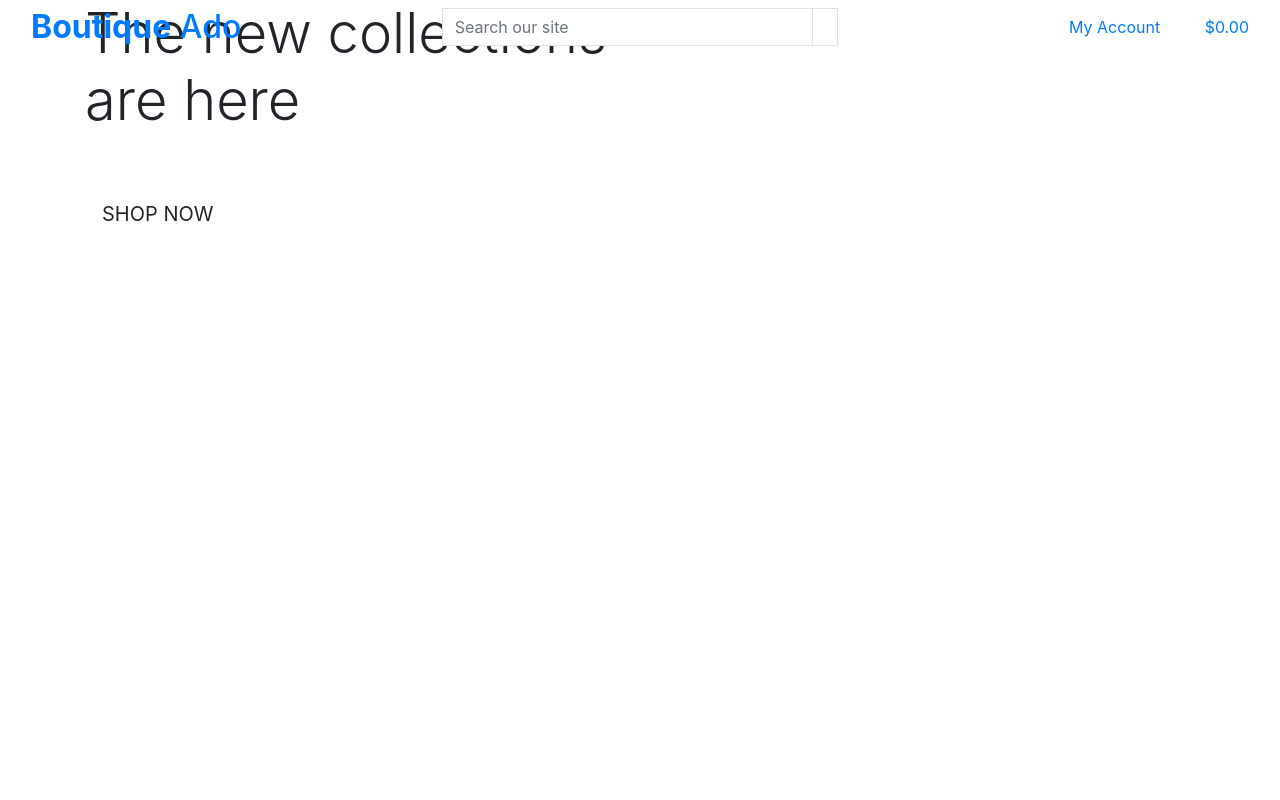
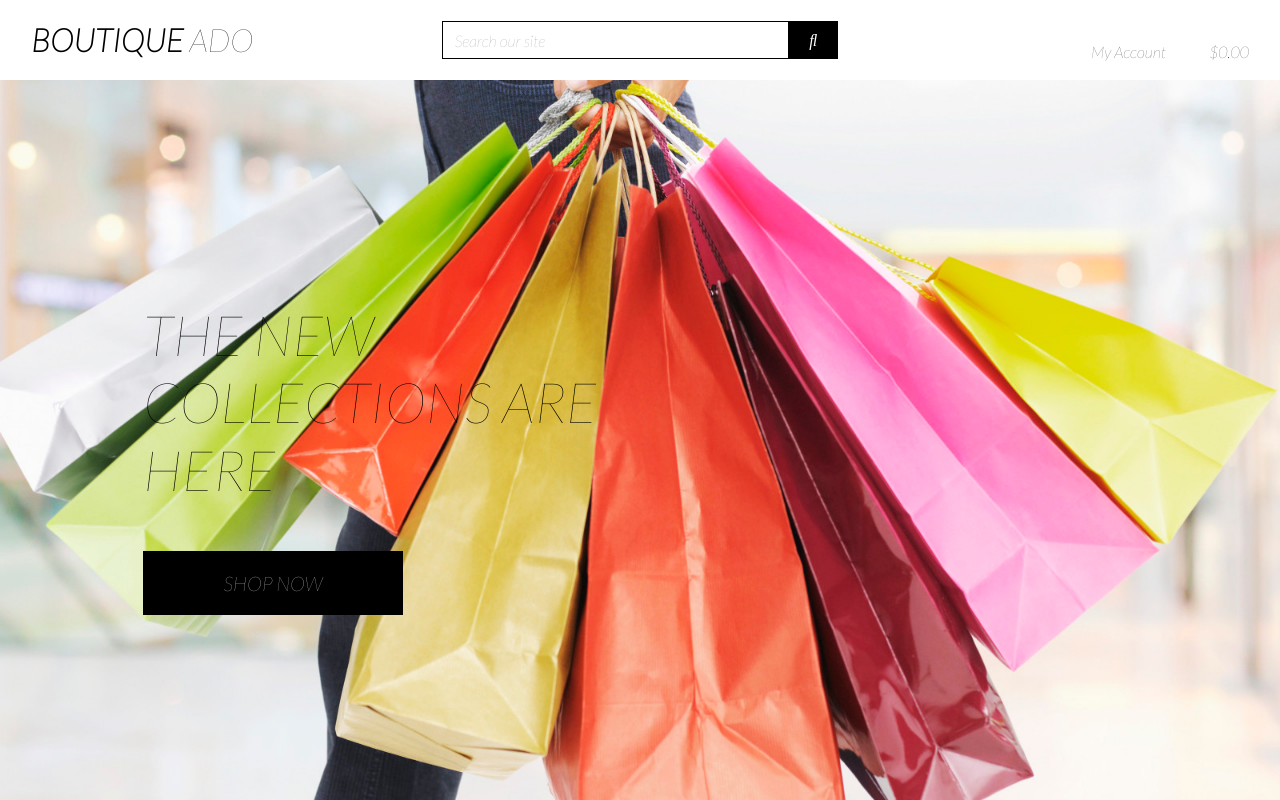
Before and after one commit to Dom-888/Django-shop, a Django app: page / in a window 1280 px wide. Run offline with Django 3.2, Linux system fonts and the light colour scheme; some libraries are stand-ins or nearby versions.

Commit message:
Complete homepage with header and css

```diff
--- a/django_shop/settings.py
+++ b/django_shop/settings.py
@@ -146,3 +146,7 @@
 # https://docs.djangoproject.com/en/3.0/howto/static-files/
 
 STATIC_URL = '/static/'
+STATICFILES_DIRS = (os.path.join(BASE_DIR, 'static'),)
+
+MEDIA_URL = '/media/'
+MEDIA_ROOT = os.path.join(BASE_DIR, 'media')
--- a/django_shop/urls.py
+++ b/django_shop/urls.py
@@ -15,9 +15,11 @@
 """
 from django.contrib import admin
 from django.urls import path, include
+from django.conf import settings
+from django.conf.urls.static import static
 
 urlpatterns = [
     path('admin/', admin.site.urls),
     path('accounts/', include('allauth.urls')),
     path('', include('home.urls'))
-]
+] + static(settings.MEDIA_URL, document_root=settings.MEDIA_ROOT)
--- /dev/null
+++ b/static/css/base.css
@@ -0,0 +1,85 @@
+/* Font */
+@import url('https://fonts.googleapis.com/css2?family=Lato:ital,wght@1,100&display=swap');
+
+html {
+    height: 100%;
+    font-family: 'Lato', sans-serif;
+}
+
+body {
+    background: url('/media/homepage_background_cropped.jpg') no-repeat center center fixed;
+    background-size: cover;
+    height: calc(100vh - 164px);
+    color: #555;
+    font-family: 'Lato';
+}
+
+/* from Bulma */
+.icon {
+    align-items: center;
+    display: inline-flex;
+    justify-content: center;
+    height: 1.5rem;
+    width: 1.5rem;
+}
+
+.logo-font {
+    text-transform: uppercase;
+}
+
+.main-logo-link {
+    width: fit-content;
+}
+
+.shop-now-button {
+    background: black;
+    color: white;
+    min-width: 260px;
+}
+
+.btn-black {
+    background: black;
+    color: white;
+}
+
+.shop-now-button:hover,
+.shop-now-button:active,
+.shop-now-button:focus,
+.btn-black:hover,
+.btn-black:active,
+.btn-black:focus {
+    background: #222;
+    color: white;
+}
+
+.text-black {
+    color: #000 !important;
+}
+
+.border-black {
+    border: 1px solid black !important;
+}
+
+/* -------------------------------- Media Queries */
+
+/* Slightly larger container on xl screens */
+@media (min-width: 1200px) {
+  .container {
+    max-width: 80%;
+  }
+}
+
+/* fixed top navbar only on medium and up */
+@media (min-width: 992px) {
+    .fixed-top-desktop-only {
+        position: fixed;
+        top: 0;
+        right: 0;
+        left: 0;
+        z-index: 1030;
+    }
+
+    .header-container {
+        padding-top: 164px;
+    }
+}
--- a/templates/base.html
+++ b/templates/base.html
@@ -15,6 +15,8 @@
 
     {% block corecss %}
         <link rel="stylesheet" href="https://stackpath.bootstrapcdn.com/bootstrap/4.4.1/css/bootstrap.min.css" integrity="sha384-Vkoo8x4CGsO3+Hhxv8T/Q5PaXtkKtu6ug5TOeNV6gBiFeWPGFN9MuhOf23Q9Ifjh" crossorigin="anonymous">
+        <link rel="stylesheet" href="https://stackpath.bootstrapcdn.com/font-awesome/4.7.0/css/font-awesome.min.css">
+        <link rel="stylesheet" href="{% static 'css/base.css' %}">
     {% endblock %}
 
     {% block extra_css %}
@@ -33,7 +35,7 @@
   </head>
   <body>
     <header class="container-fluid fixed-top">
-        <div class="row">
+        <div id="topnav" class="row bg-white py-lg-2 d-none d-lg-flex">
             <div class="col-12 col-lg-4 my-auto py-1 py-lg-0 text-center text-lg-left">
                 <a href="{% url 'home' %}" class="nav-link main-logo-link">
                     <h2 class="logo-font text-black my-0"><strong>Boutique</strong> Ado</h2>
```
Also changed, not shown: media/homepage_background_cropped.jpg (added).
